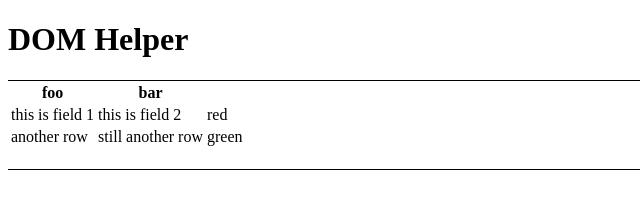
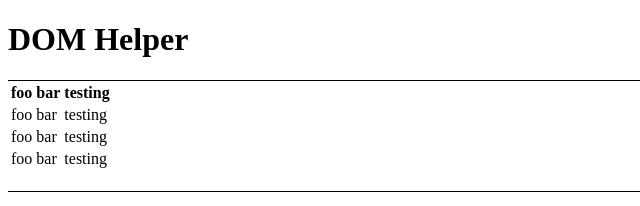
Before and after one commit to cefolger/DOMHelper, a plain HTML site: page dynamictable.html in a window 1280 px wide. Shown: the whole page, without its empty margins (0-640 px from the left). Drawn offline with nearby package versions, Linux system fonts and the light colour scheme.

Commit message:
almost working...

```diff
--- a/dynamictable.html
+++ b/dynamictable.html
@@ -30,10 +30,15 @@
 				            },
 				            {
 				            	'header': 'bar'
+				            },
+				            {
+				            	'header': 'testing'
 				            }];
 
+
             DOMHelper.iterate('*[data-role="generate-column"]').contextParse($basic, columns, ['header']);
-            DOMHelper.iterate('*[data-role="iterator"]').contextParse($basic, ob, [
+            DOMHelper.iterate('*[data-role="generate-row-column"]').contextParse($basic,columns, ['header']);
+            DOMHelper.iterate('*[data-role="generate-row"]').contextParse($basic, columns, [
                 'firstname',
                 'lastname',
                 'color'
--- a/examples/dynamictable.html
+++ b/examples/dynamictable.html
@@ -2,9 +2,7 @@
     <tr>
         <th data-role="generate-column"><span class="header">should not be displayed</span></th>
     </tr>
-    <tr data-role="iterator">
-        <td class="firstname"></td>
-        <td class="lastname"></td>
-        <td class="color"></td>
+    <tr data-role="generate-row">
+        <td data-role="generate-row-column"><span class="header"></span></td>
     </tr>
 </table>
```
